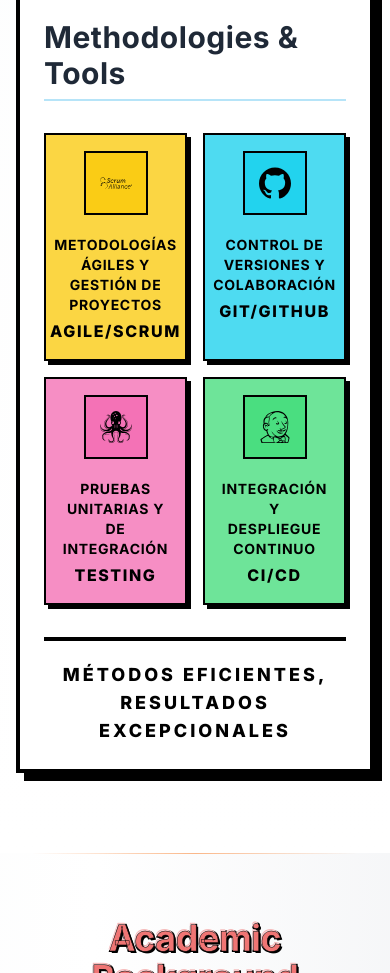
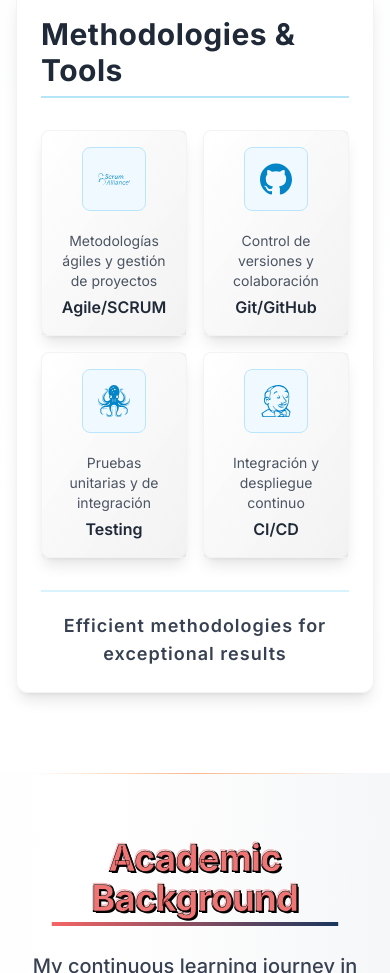
Before and after one commit to JordiNodeJS/porfolio-multi-theme, a React (Vite) app: page / in a window 390 px wide. Shown: the part 9830-10803 px from the top of the page. Built offline with nearby package versions, Linux system fonts and the light colour scheme.

Commit message:
feat: enhance Skills component with improved styling and responsive design adjustments

```diff
--- a/src/components/Skills.tsx
+++ b/src/components/Skills.tsx
@@ -1,3 +1,4 @@
+import React from "react";
 import { motion } from "framer-motion";
 import { usePortfolioData } from "../hooks/usePortfolioData";
 import { usePortfolioTranslations } from "../hooks/usePortfolioTranslations";
@@ -15,7 +16,7 @@ import {
   SiGithub,
   SiJenkins,
   SiScrumalliance,
-  SiTestinglibrary
+  SiTestinglibrary,
 } from "react-icons/si";
 import { TbSql } from "react-icons/tb";
 import Skill3DCard from "./Skill3DCard";
@@ -257,15 +258,24 @@ const Skills = () => {
           className="text-center mb-16"
         >
           <h2
-            className={`text-4xl md:text-5xl mb-8 ${theme === "brutalism" ? "brutal-title" :
-              theme === "vintage" ? "font-serif font-bold text-amber-800 border-b-2 border-amber-700 pb-2" :
-              theme === "retro-pastel" ? "font-medium text-pink-600 text-shadow" :
-              "font-bold text-gray-800 dark:text-gray-100"}`}
+            className={`text-4xl md:text-5xl mb-8 ${
+              theme === "brutalism"
+                ? "brutal-title"
+                : theme === "vintage"
+                ? "font-serif font-bold text-amber-800 border-b-2 border-amber-700/60 pb-2 tracking-wide"
+                : theme === "retro-pastel"
+                ? "font-medium text-pink-600 text-shadow"
+                : "font-bold text-gray-800 dark:text-gray-100"
+            }`}
             style={{
-              textShadow: theme === "vintage" ? "1px 1px 0 rgba(120, 53, 15, 0.3)" :
-                        theme === "retro-pastel" ? "2px 2px 0 rgba(255, 182, 193, 0.4)" :
-                        theme === "brutalism" ? undefined :
-                        "0 2px 4px rgba(0, 0, 0, 0.1)"
+              textShadow:
+                theme === "vintage"
+                  ? "1px 1px 0 rgba(120, 53, 15, 0.3)"
+                  : theme === "retro-pastel"
+                  ? "2px 2px 0 rgba(255, 182, 193, 0.4)"
+                  : theme === "brutalism"
+                  ? undefined
+                  : "0 2px 4px rgba(0, 0, 0, 0.1)",
             }}
           >
             {skillsTranslations.title}
@@ -285,13 +295,15 @@ const Skills = () => {
             className="glass-effect p-6 rounded-xl border-t-4 border-t-primary-500/50 dark:border-t-primary-400/50"
           >
             <h3
-              className={`text-2xl mb-8 ${theme === "brutalism" ?
-                "font-black uppercase border-b-4 border-black dark:border-white pb-2" :
-                theme === "vintage" ?
-                "font-serif font-bold text-amber-700 border-b-2 border-amber-600/50 pb-2" :
-                theme === "retro-pastel" ?
-                "font-medium text-pink-500 border-b border-pink-300 pb-2" :
-                "font-bold text-gray-800 dark:text-gray-100 border-b pb-2 border-primary-500/30 dark:border-primary-400/30"}`}
+              className={`text-2xl mb-8 ${
+                theme === "brutalism"
+                  ? "font-black uppercase border-b-4 border-black dark:border-white pb-2"
+                  : theme === "vintage"
+                  ? "font-serif font-bold text-amber-700 border-b-2 border-amber-600/50 pb-2"
+                  : theme === "retro-pastel"
+                  ? "font-medium text-pink-500 border-b border-pink-300 pb-2"
+                  : "font-bold text-gray-800 dark:text-gray-100 border-b pb-2 border-primary-500/30 dark:border-primary-400/30"
+              }`}
             >
               {skillsTranslations.competenceLevel}{" "}
             </h3>
@@ -315,13 +327,15 @@ const Skills = () => {
             className="glass-effect p-6 rounded-xl border-t-4 border-t-purple-500/50 dark:border-t-purple-400/50"
           >
             <h3
-              className={`text-2xl mb-8 ${theme === "brutalism" ?
-                "font-black uppercase border-b-4 border-black dark:border-white pb-2" :
-                theme === "vintage" ?
-                "font-serif font-bold text-purple-800 border-b-2 border-purple-700/50 pb-2" :
-                theme === "retro-pastel" ?
-                "font-medium text-purple-500 border-b border-purple-300 pb-2" :
-                "font-bold text-gray-800 dark:text-gray-100 border-b pb-2 border-purple-500/30 dark:border-purple-400/30"}`}
+              className={`text-2xl mb-8 ${
+                theme === "brutalism"
+                  ? "font-black uppercase border-b-4 border-black dark:border-white pb-2"
+                  : theme === "vintage"
+                  ? "font-serif font-bold text-purple-800 border-b-2 border-purple-700/50 pb-2"
+                  : theme === "retro-pastel"
+                  ? "font-medium text-purple-500 border-b border-purple-300 pb-2"
+                  : "font-bold text-gray-800 dark:text-gray-100 border-b pb-2 border-purple-500/30 dark:border-purple-400/30"
+              }`}
             >
               {skillsTranslations.techStack}
             </h3>
@@ -348,30 +362,49 @@ const Skills = () => {
           </motion.div>
         </div>
 
-        {/* Methodologies & Tools - Estilo Brutalista */}
+        {/* Methodologies & Tools - Ahora adaptativo por tema */}
         <motion.div
           initial={{ opacity: 0, y: 30 }}
           whileInView={{ opacity: 1, y: 0 }}
           transition={{ duration: 0.8 }}
           viewport={{ once: true }}
-          className="bg-white dark:bg-black p-6 border-4 border-black dark:border-white max-w-4xl mx-auto font-sans"
+          className={`p-6 max-w-4xl mx-auto ${
+            theme === "brutalism"
+              ? "bg-white dark:bg-black border-4 border-black dark:border-white font-sans"
+              : theme === "vintage"
+              ? "glass-effect rounded-xl border-t-4 border-t-amber-500/50"
+              : theme === "retro-pastel"
+              ? "glass-effect rounded-xl border-t-4 border-t-pink-400/50"
+              : "glass-effect rounded-xl border-t-4 border-t-primary-500/50 dark:border-t-primary-400/50"
+          }`}
           style={{
-            boxShadow: '8px 8px 0 0 #000000',
-            fontFamily: '"Inter", system-ui, sans-serif'
+            boxShadow:
+              theme === "brutalism" ? "8px 8px 0 0 #000000" : undefined,
+            fontFamily:
+              theme === "brutalism"
+                ? '"Inter", system-ui, sans-serif'
+                : undefined,
           }}
         >
           <h3
-            className={`text-3xl mb-8 pb-2 ${theme === "brutalism" ?
-              "font-black uppercase border-b-4 border-black dark:border-white tracking-wider" :
-              theme === "vintage" ?
-              "font-serif font-bold text-amber-700 border-b-2 border-amber-600/50" :
-              theme === "retro-pastel" ?
-              "font-medium text-pink-500 border-b border-pink-300" :
-              "font-bold text-gray-800 dark:text-gray-100 border-b-2 border-primary-500/30 dark:border-primary-400/30"}`}
+            className={`text-3xl mb-8 pb-2 ${
+              theme === "brutalism"
+                ? "font-black uppercase border-b-4 border-black dark:border-white tracking-wider"
+                : theme === "vintage"
+                ? "font-serif font-bold text-amber-700 border-b-2 border-amber-600/50"
+                : theme === "retro-pastel"
+                ? "font-medium text-pink-500 border-b border-pink-300"
+                : "font-bold text-gray-800 dark:text-gray-100 border-b-2 border-primary-500/30 dark:border-primary-400/30"
+            }`}
             style={{
-              letterSpacing: theme === "brutalism" ? '2px' :
-                           theme === "vintage" ? '1px' :
-                           theme === "retro-pastel" ? '0.5px' : '0.5px'
+              letterSpacing:
+                theme === "brutalism"
+                  ? "2px"
+                  : theme === "vintage"
+                  ? "1px"
+                  : theme === "retro-pastel"
+                  ? "0.5px"
+                  : "0.5px",
             }}
           >
             {skillsTranslations.methodologies}
@@ -383,25 +416,25 @@ const Skills = () => {
                 name: "Agile/SCRUM",
                 color: "bg-yellow-400",
                 icon: <SiScrumalliance className="w-8 h-8 text-black" />,
-                description: "Metodologías ágiles y gestión de proyectos"
+                description: "Metodologías ágiles y gestión de proyectos",
               },
               {
                 name: "Git/GitHub",
                 color: "bg-cyan-400",
                 icon: <SiGithub className="w-8 h-8 text-black" />,
-                description: "Control de versiones y colaboración"
+                description: "Control de versiones y colaboración",
               },
               {
                 name: "Testing",
                 color: "bg-pink-400",
                 icon: <SiTestinglibrary className="w-8 h-8 text-black" />,
-                description: "Pruebas unitarias y de integración"
+                description: "Pruebas unitarias y de integración",
               },
               {
                 name: "CI/CD",
                 color: "bg-green-400",
                 icon: <SiJenkins className="w-8 h-8 text-black" />,
-                description: "Integración y despliegue continuo"
+                description: "Integración y despliegue continuo",
               },
             ].map((method, index) => (
               <motion.div
@@ -409,33 +442,89 @@ const Skills = () => {
                 initial={{ scale: 0.9, opacity: 0 }}
                 whileInView={{ scale: 1, opacity: 1 }}
                 whileHover={{
-                  y: -8,
-                  boxShadow: '4px 4px 0 0 #000000',
-                  transition: { duration: 0.2 }
+                  y: theme === "brutalism" ? -8 : -4,
+                  boxShadow:
+                    theme === "brutalism" ? "4px 4px 0 0 #000000" : undefined,
+                  transition: { duration: 0.2 },
                 }}
                 viewport={{ once: true }}
                 transition={{
                   duration: 0.4,
                   delay: index * 0.1,
-                  type: 'spring',
+                  type: "spring",
                   stiffness: 200,
-                  damping: 10
+                  damping: 10,
                 }}
-                className={`relative p-4 border-2 border-black dark:border-white ${method.color} group`}
+                className={`relative p-4 group ${
+                  theme === "brutalism"
+                    ? `border-2 border-black dark:border-white ${method.color}`
+                    : theme === "vintage"
+                    ? "glass-effect bg-amber-50/80 border border-amber-200 rounded-lg"
+                    : theme === "retro-pastel"
+                    ? "glass-effect bg-pink-50/80 border border-pink-200 rounded-lg"
+                    : "glass-effect bg-white/80 dark:bg-gray-800/80 border border-gray-200 dark:border-gray-700 rounded-lg"
+                }`}
                 style={{
-                  boxShadow: '4px 4px 0 0 #000000',
-                  transformStyle: 'preserve-3d',
+                  boxShadow:
+                    theme === "brutalism" ? "4px 4px 0 0 #000000" : undefined,
+                  transformStyle: "preserve-3d",
                 }}
               >
-                <div className="absolute inset-0 bg-white/20 group-hover:bg-black/10 transition-colors"></div>
+                <div
+                  className={`absolute inset-0 ${
+                    theme === "brutalism"
+                      ? "bg-white/20 group-hover:bg-black/10"
+                      : "bg-gradient-to-br from-transparent to-black/5 group-hover:to-black/10"
+                  } transition-colors`}
+                ></div>
                 <div className="relative z-10 flex flex-col items-center">
-                  <div className={`w-16 h-16 flex items-center justify-center border-2 border-black dark:border-white mb-3 ${method.color} group-hover:bg-opacity-90 transition-all`}>
-                    {method.icon}
+                  <div
+                    className={`w-16 h-16 flex items-center justify-center mb-3 ${
+                      theme === "brutalism"
+                        ? `border-2 border-black dark:border-white ${method.color} group-hover:bg-opacity-90`
+                        : theme === "vintage"
+                        ? "bg-amber-100 border border-amber-300 rounded-lg"
+                        : theme === "retro-pastel"
+                        ? "bg-pink-100 border border-pink-300 rounded-lg"
+                        : "bg-primary-50 dark:bg-primary-900/20 border border-primary-200 dark:border-primary-700 rounded-lg"
+                    } transition-all`}
+                  >
+                    {React.cloneElement(method.icon, {
+                      className: `w-8 h-8 ${
+                        theme === "brutalism"
+                          ? "text-black"
+                          : theme === "vintage"
+                          ? "text-amber-700"
+                          : theme === "retro-pastel"
+                          ? "text-pink-600"
+                          : "text-primary-600 dark:text-primary-400"
+                      }`,
+                    })}
                   </div>
-                  <p className="text-black text-sm text-center mt-2 font-bold uppercase tracking-wider">
+                  <p
+                    className={`text-sm text-center mt-2 ${
+                      theme === "brutalism"
+                        ? "text-black font-bold uppercase tracking-wider"
+                        : theme === "vintage"
+                        ? "text-amber-800 font-medium"
+                        : theme === "retro-pastel"
+                        ? "text-pink-700 font-medium"
+                        : "text-gray-600 dark:text-gray-300"
+                    }`}
+                  >
                     {method.description}
                   </p>
-                  <span className="text-black font-extrabold uppercase text-center text-base tracking-widest mt-1">
+                  <span
+                    className={`text-center text-base mt-1 ${
+                      theme === "brutalism"
+                        ? "text-black font-extrabold uppercase tracking-widest"
+                        : theme === "vintage"
+                        ? "text-amber-900 font-bold"
+                        : theme === "retro-pastel"
+                        ? "text-pink-800 font-semibold"
+                        : "text-gray-800 dark:text-gray-100 font-semibold"
+                    }`}
+                  >
                     {method.name}
                   </span>
                 </div>
@@ -443,9 +532,37 @@ const Skills = () => {
             ))}
           </div>
 
-          <div className="mt-8 pt-5 border-t-4 border-black">
-            <p className="text-black text-lg font-black uppercase tracking-widest text-center" style={{ letterSpacing: '3px' }}>
-              MÉTODOS EFICIENTES, RESULTADOS EXCEPCIONALES
+          <div
+            className={`mt-8 pt-5 ${
+              theme === "brutalism"
+                ? "border-t-4 border-black"
+                : theme === "vintage"
+                ? "border-t-2 border-amber-300"
+                : theme === "retro-pastel"
+                ? "border-t-2 border-pink-300"
+                : "border-t-2 border-primary-300/30 dark:border-primary-400/30"
+            }`}
+          >
+            <p
+              className={`text-lg text-center ${
+                theme === "brutalism"
+                  ? "text-black font-black uppercase tracking-widest"
+                  : theme === "vintage"
+                  ? "text-amber-800 font-bold"
+                  : theme === "retro-pastel"
+                  ? "text-pink-700 font-semibold"
+                  : "text-gray-700 dark:text-gray-300 font-semibold"
+              }`}
+              style={{
+                letterSpacing: theme === "brutalism" ? "3px" : "1px",
+              }}
+            >
+              {theme === "brutalism"
+                ? "MÉTODOS EFICIENTES, RESULTADOS EXCEPCIONALES"
+                : skillsTranslations.methodologies &&
+                  skillsTranslations.methodologies.includes("Metodologías")
+                ? "Metodologías eficientes para resultados excepcionales"
+                : "Efficient methodologies for exceptional results"}
             </p>
           </div>
         </motion.div>
```
